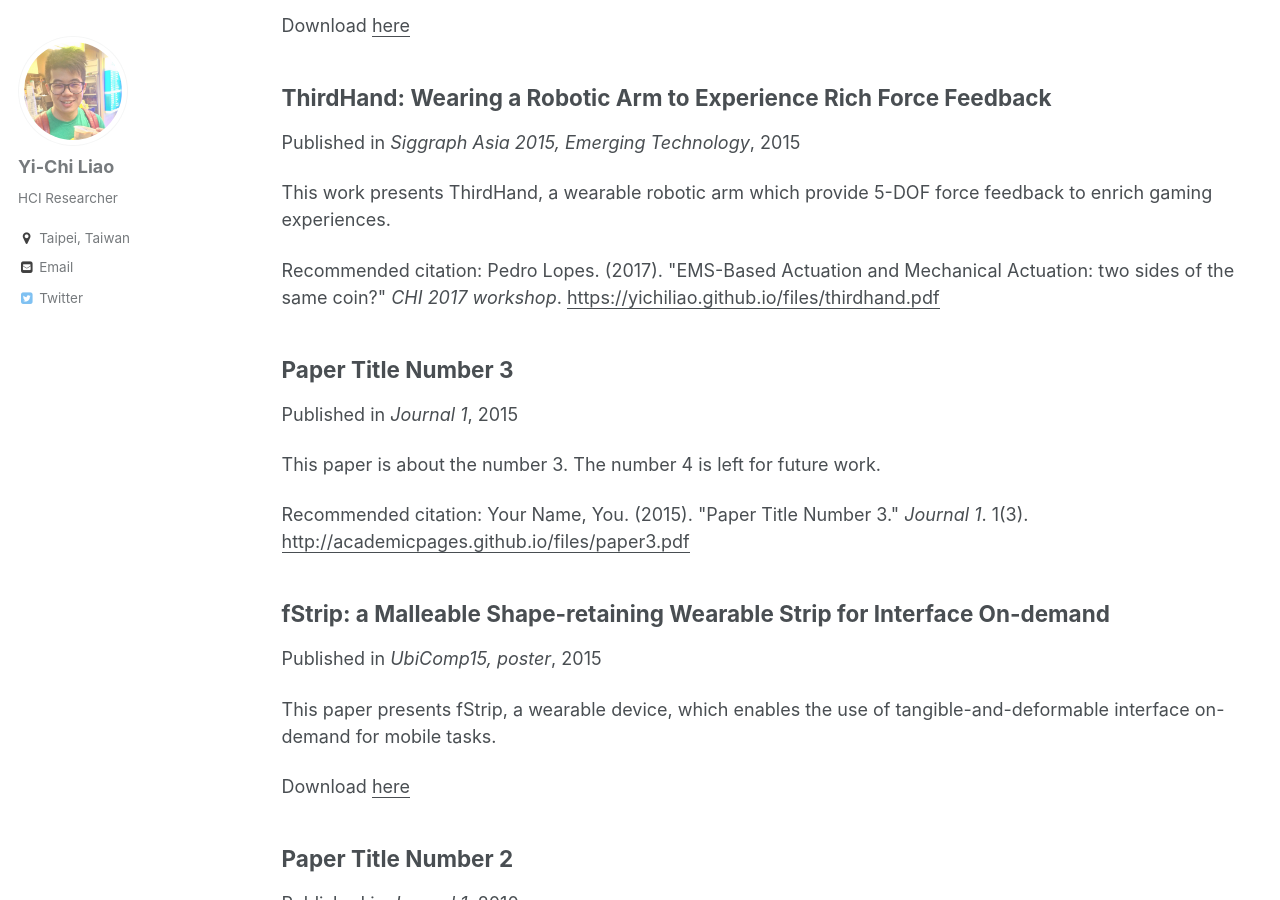
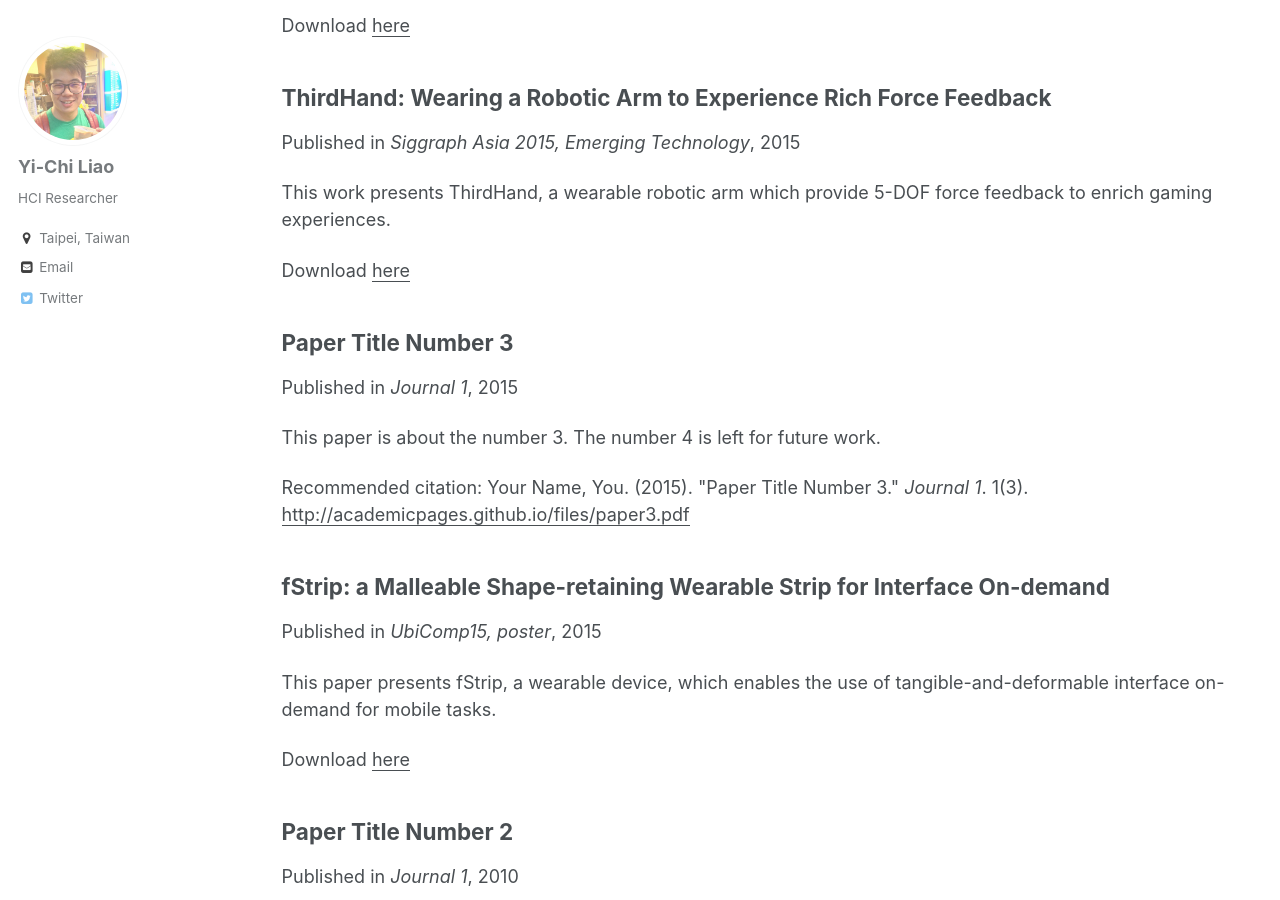
Before and after one commit to yichiliao/yichiliao.github.io, a Jekyll site: the page built from _pages/publications.md, in a window 1280 px wide and 900 px high, scrolled down 352 px. Built offline with Jekyll 4.4.1, drawn with Linux system fonts in a browser that asks for light colours; some of the changed lines change nothing that is shown.

Commit message:
publication page

```diff
--- a/_publications/2015-11-02-thirdhand.md
+++ b/_publications/2015-11-02-thirdhand.md
@@ -5,11 +5,16 @@
 excerpt: 'This work presents ThirdHand, a wearable robotic arm which provide 5-DOF force feedback to enrich gaming experiences.'
 date: 2015-11-02
 venue: 'Siggraph Asia 2015, Emerging Technology'
-paperurl: 'https://yichiliao.github.io/files/thirdhand.pdf'
-citation: 'Pedro Lopes. (2017). &quot;EMS-Based Actuation and Mechanical Actuation: two sides of the same coin?&quot; <i>CHI 2017 workshop</i>.'
+paperurl: 'https://yichiliao.github.io/files/thirdhand_sa15.pdf'
 ---
-This paper is about the number 1. The number 2 is left for future work.
 
-[Download paper here](https://yichiliao.github.io/files/thirdhand.pdf)
+<small>**Yi-Chi Liao**, Shun-Yao YangRong-Hao Liang, Liwei Chan, Bing-Yu Chen
+<br></small>
+
+<iframe width="560" height="315" src="https://www.youtube.com/embed/--0zCqyv7tE" frameborder="0" allowfullscreen></iframe>
+
+<small>Mobile devices such as smartphones become prevalent gaming platforms. To enrich the gaming experiences, researchers are increasingly interested in bringing various haptic feedback to the mobile games. Traditional haptic devices such as phantom 1, a robotic arm that generates force on fingers in precise 6 DOF (Degree Of Freedom), can provide accurate and rich force feedback. However, since the devices need to be grounded on a fixed surface, they are not mobile. Therefore, recent research also explored haptic interaction on mobile devices with self-contain mechanisms. GyroTab [Badshah et al. 2012] demonstrated the potential of ungrounded devices using gyro effect to generate torque feedback. Muscle-propelled force feedback [Lopes and Baudisch 2013] eliminated motors and instead actuating the users muscle for creating feedback. However, these devices provide only 1-DOF force feedback, therefore limit the possible expressions and applications. Hence, this work presents ThirdHand (Figure 1), a wearable robotic arm which provide 5-DOF force feedback to enrich gaming experiences.</small>
+
+[Download paper here](https://yichiliao.github.io/files/thirdhand_sa15.pdf)
 
 Recommended citation: Pedro Lopes. (2017). &quot;EMS-Based Actuation and Mechanical Actuation: two sides of the same coin?&quot; <i>CHI 2017 workshop</i>.
```
